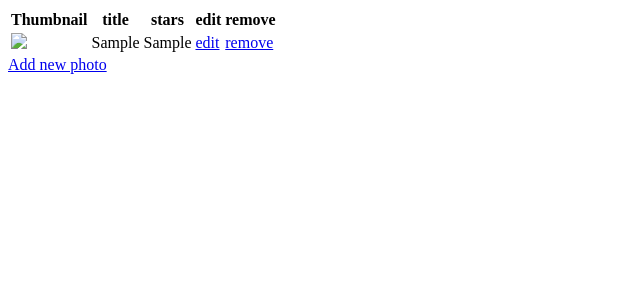
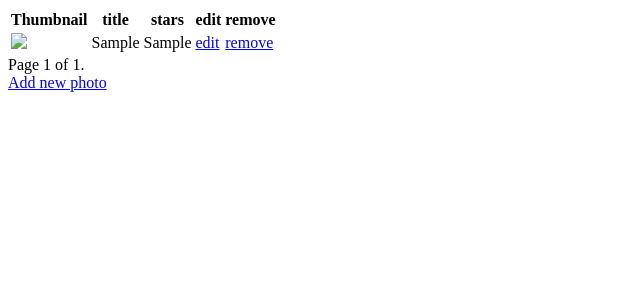
Before and after one commit to Miktima/tmphotosproject, a Django app: template managephotos/templates/managephotos/index.html in a window 1280 px wide. Shown: the top 300 px of the page, without its empty margins (0-640 px from the left). Run offline with Django 3.2, Linux system fonts and the light colour scheme; the template is opened without the code that fills it: most values are stand-ins (such as "Sample title", 1, 10 or a date in 2020).

Commit message:
pagination

```diff
--- a/managephotos/templates/managephotos/index.html
+++ b/managephotos/templates/managephotos/index.html
@@ -7,12 +7,12 @@
     <title>Tima Photos</title>
 </head>
 <body>
-    {% if photo_list %}
+    {% if page_obj %}
         <table>
         <tr>
             <th>Thumbnail</th><th>title</th><th>stars</th><th>edit</th><th>remove</th>
         </tr>
-	    {% for photo in photo_list %}
+	    {% for photo in page_obj %}
         <tr>
 		<td><img src="{{photo.1.url}}"></td><td>{{photo.2}}</td><td>{{photo.3}}</td>
         <td><a href="{% url 'edit_photo' photo.0 %}">edit</a></td>
@@ -20,6 +20,23 @@
         </tr>
 		{% endfor %}
         </table>
+        <div class="pagination">
+            <span class="step-links">
+                {% if page_obj.has_previous %}
+                    <a href="?page=1">&laquo; first</a>
+                    <a href="?page={{ page_obj.previous_page_number }}">previous</a>
+                {% endif %}
+
+                <span class="current">
+                    Page {{ page_obj.number }} of {{ page_obj.paginator.num_pages }}.
+                </span>
+
+                {% if page_obj.has_next %}
+                    <a href="?page={{ page_obj.next_page_number }}">next</a>
+                    <a href="?page={{ page_obj.paginator.num_pages }}">last &raquo;</a>
+                {% endif %}
+            </span>
+        </div>
     {% endif %}
 	<a href="{% url 'upload_photo' %}">Add new photo</a>
 </body>
```
Also changed, not shown: managephotos/views.py (+5 -4 lines).
